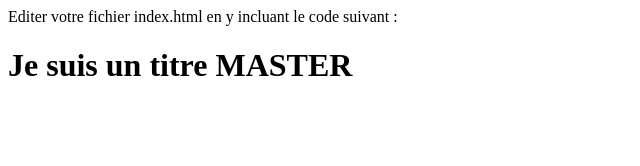
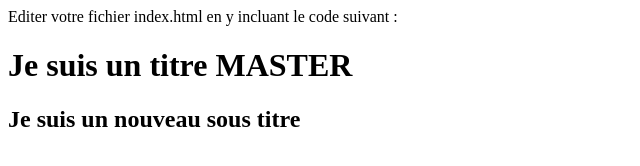
Before and after one commit to mickael-lhp5/theWebsite, a plain HTML site: page index.html in a window 1280 px wide. Shown: the whole page, without its empty margins (0-640 px from the left). Drawn offline with Linux system fonts and the light colour scheme.

Commit message:
ajout d'un nouveau titre

```diff
--- a/index.html
+++ b/index.html
@@ -7,5 +7,6 @@ Editer votre fichier index.html en y incluant le code suivant :
       </head>
       <body>
           <h1>Je suis un titre MASTER</h1>
+	<h2>Je suis un nouveau sous titre</h2>
       </body>
   </html>
```
